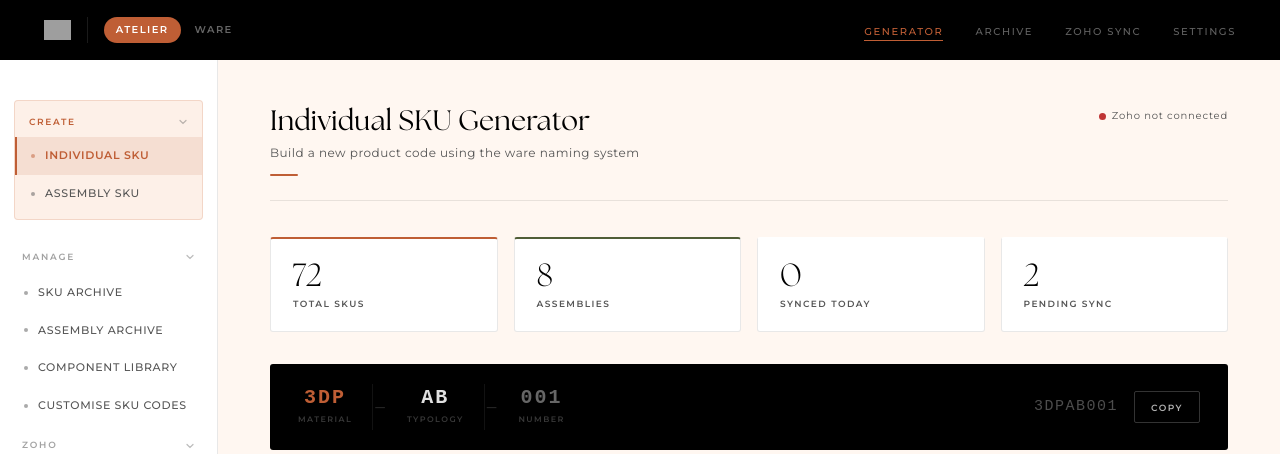
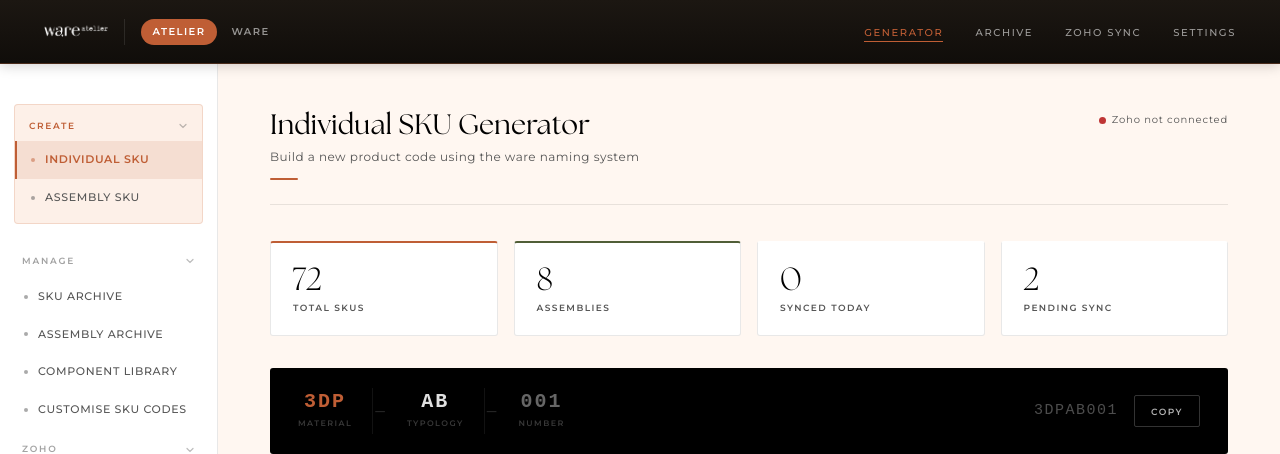
Before and after one commit to Tancy-ux/ware-sku-studio, a Flask app: page / in a window 1280 px wide. Shown: the top 454 px of the page. Run offline with Flask 3, Linux system fonts and the light colour scheme; data comes from the database, SQL or seed files in the repository; data that the repository does not hold is empty; grey boxes are pictures that could not be loaded.

Commit message:
Warm up navbar styling and add missing logo asset
Navbar was flat black with low-contrast nav links; switched to a
warm charcoal gradient with a terracotta bottom border and bumped
text opacity for legibility. Also adds atelier_white.png, which was
referenced by the nav but never committed, so the logo 404'd in
production.

Co-Authored-By: Claude Sonnet 5 <noreply@anthropic.com>

```diff
--- a/static/css/style.css
+++ b/static/css/style.css
@@ -39,8 +39,8 @@ body {
 
 /* ── NAV ── */
 .nav {
-  background: var(--black);
-  height: 60px;
+  background: linear-gradient(180deg, #1C1712 0%, #100D0A 100%);
+  height: 64px;
   padding: 0 44px;
   display: flex;
   align-items: center;
@@ -48,10 +48,12 @@ body {
   position: sticky;
   top: 0;
   z-index: 200;
+  border-bottom: 1px solid rgba(191,94,53,0.28);
+  box-shadow: 0 2px 12px rgba(0,0,0,0.18);
 }
 
 .nav-logo {
-  height: 20px;
+  height: 22px;
   width: auto;
   display: block;
 }
@@ -75,11 +77,11 @@ body {
   padding: 5px 12px;
   border-radius: 999px;
   text-decoration: none;
-  color: rgba(255,255,255,0.4);
+  color: rgba(255,255,255,0.55);
   transition: all 0.2s;
 }
 
-a.brand-switch-item:hover { color: rgba(255,255,255,0.8); }
+a.brand-switch-item:hover { color: rgba(255,255,255,0.9); background: rgba(255,255,255,0.06); }
 .brand-switch-item.active { background: var(--terracotta); color: var(--white); }
 
 .nav-links {
@@ -90,7 +92,7 @@ a.brand-switch-item:hover { color: rgba(255,255,255,0.8); }
 
 .nav-links a {
   font-size: 10px;
-  color: rgba(255,255,255,0.38);
+  color: rgba(255,255,255,0.58);
   text-decoration: none;
   letter-spacing: 0.16em;
   text-transform: uppercase;
@@ -99,7 +101,7 @@ a.brand-switch-item:hover { color: rgba(255,255,255,0.8); }
   padding-bottom: 2px;
 }
 
-.nav-links a:hover { color: rgba(255,255,255,0.75); }
+.nav-links a:hover { color: rgba(255,255,255,0.9); }
 .nav-links a.active {
   color: var(--terracotta);
   border-bottom: 1px solid var(--terracotta);
```
Also changed, not shown: static/images/atelier_white.png (added).
